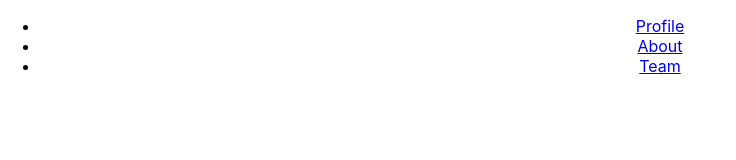
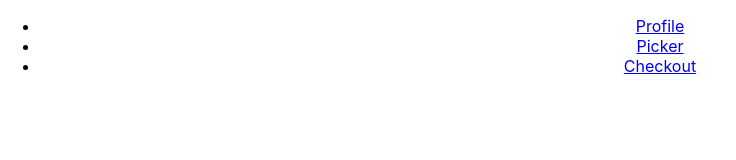
Before and after one commit to lingxz/ideal-pancake, a React (Create React App) app: page / in a window 1280 px wide. Shown: the top 160 px of the page, without its empty margins (0-736 px from the left). Built offline with nearby package versions, Linux system fonts and the light colour scheme.

Commit message:
Bugfix: link names to components

```diff
--- a/src/App.js
+++ b/src/App.js
@@ -17,10 +17,10 @@
               <Link to="/profile"> Profile </Link>
             </li>
             <li>
-              <Link to="/picker"> About </Link>
+              <Link to="/picker"> Picker </Link>
             </li>
             <li>
-              <Link to="/checkout"> Team </Link>
+              <Link to="/checkout"> Checkout </Link>
             </li>
           </ul>
 
```
